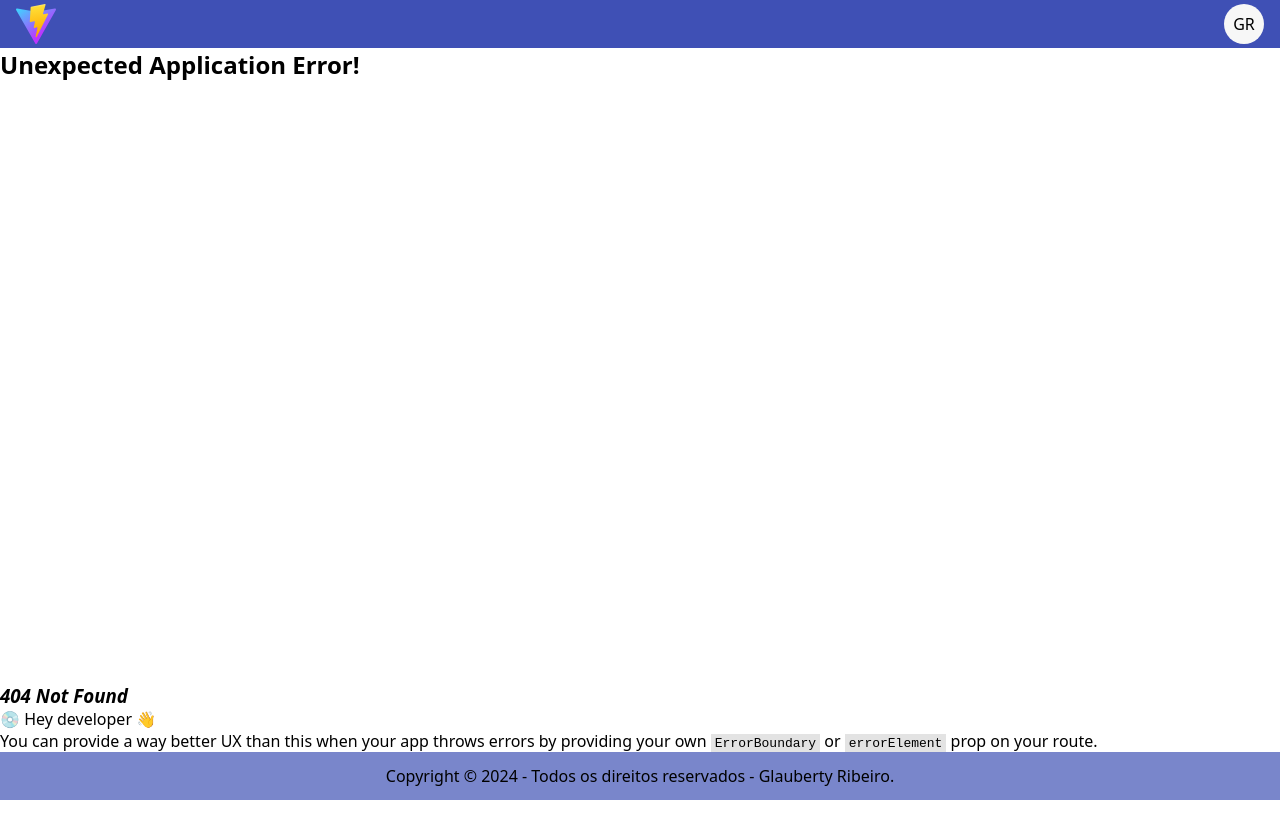
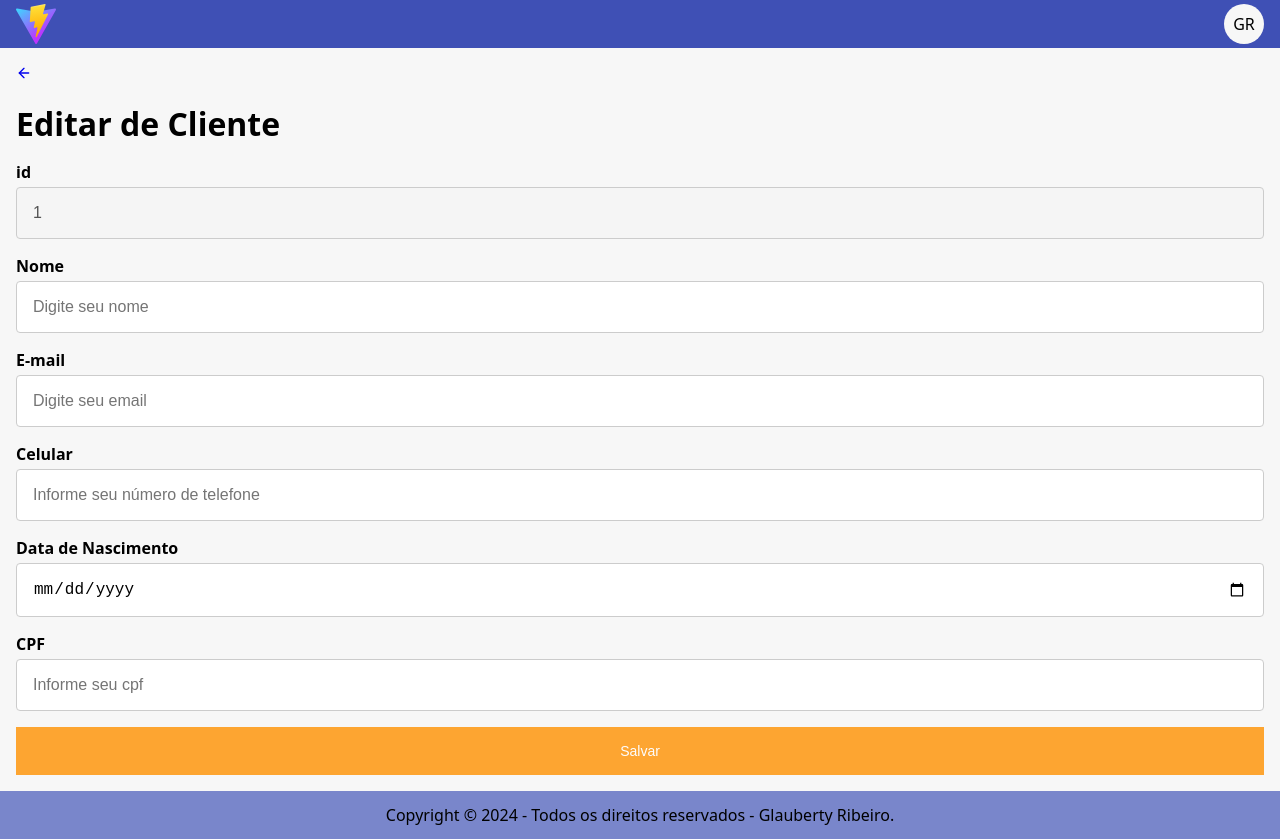
Before and after one commit to Alerrandoribeiro/aulas-frontend-pwa, a React (Vite) app: page /lista-cadastro-clientes/1 in a window 1280 px wide. Before the commit this address had no page. Before the commit the page ends 800 px from the top, so only its background shows below. Built offline with nearby package versions, Linux system fonts and the light colour scheme.

Commit message:
Subindo cadastro e edição de clientes

```diff
--- a/src/App.jsx
+++ b/src/App.jsx
@@ -41,7 +41,7 @@ const router = createBrowserRouter([
     element: <PaginaListaClientes/>,
   },
   {
-    path: "/lista-cadastro-clientes",
+    path: "/lista-cadastro-clientes/:id?",
     element: <PaginaCadastroClientes/>,
   },
 ]);
--- a/src/comum/componentes/servicos/ServicoCliente.js
+++ b/src/comum/componentes/servicos/ServicoCliente.js
@@ -1,6 +1,6 @@
 class ServicoCliente {
   listar() {
-    const clientesDoLocalStorage = localStorage.getItem("clientes");
+    const clientesDoLocalStorage = localStorage.getItem("lista-clientes");
     if (clientesDoLocalStorage) {
       return JSON.parse(clientesDoLocalStorage);
     }
@@ -8,13 +8,29 @@ class ServicoCliente {
     return [];
   }
 
-  salvar(novoCliente) {
+  cadastrarCliente(novoCliente) {
     const clientesDoLocalStorage = this.listar();
     clientesDoLocalStorage.push(novoCliente);
     localStorage.setItem(
-        "clientes",
+        "lista-clientes",
         JSON.stringify(clientesDoLocalStorage));
   }
+
+  editarCliente(cliente) {
+    const clientesDoLocalStorage = this.listar();
+    const indexCliente = clientesDoLocalStorage.findIndex( (c) => c.id === +cliente.id);
+
+    clientesDoLocalStorage[indexCliente] = cliente;
+    localStorage.setItem("lista-clientes", JSON.stringify(clientesDoLocalStorage))
+
+  }
+
+  buscarPorId(idCliente) {
+   const clientesDoLocalStorage = this.listar();
+
+    return clientesDoLocalStorage.find( (c) => c.id === +idCliente);
+}
+
 }
 
 export default ServicoCliente;
--- /dev/null
+++ b/src/comum/componentes/utils/mascara.js
@@ -0,0 +1,20 @@
+export const formatarComMascara = (value, mask) => {
+    if (!value) return "";
+    let numericValue = value.replace(/[\D]/g, "");
+    let maskedValue = "";
+    let valueIndex = 0;
+    for (let i = 0; i < mask.length; i++) {
+        if (mask[i] === "#") {
+            maskedValue += numericValue[valueIndex] || "";
+            valueIndex++;
+        } else {
+            maskedValue += mask[i];
+        }
+        if (valueIndex >= numericValue.length) break;
+    }
+    return maskedValue;
+ };
+
+
+ export const MASCARA_CPF = "###.###.###-##";
+ export const MASCARA_CELULAR = "(##) #####-####";
--- a/src/paginas/PaginaCadastroClientes/PaginaCadastroClientes.jsx
+++ b/src/paginas/PaginaCadastroClientes/PaginaCadastroClientes.jsx
@@ -1,14 +1,20 @@
-import { useState } from "react";
+import { useEffect, useState } from "react";
 import BotaoCustomizado from "../../comum/componentes/BotaoCustomizado/BotaoCustomizado";
 import Principal from "../../comum/componentes/Principal/Principal";
 import "./PaginaCadastroClientes.css";
 import ServicoCliente from "../../comum/componentes/servicos/ServicoCliente";
-import { useNavigate } from "react-router-dom";
+import { useNavigate, useParams } from "react-router-dom";
+import {
+  MASCARA_CELULAR,
+  MASCARA_CPF,
+  formatarComMascara,
+} from "../../comum/componentes/utils/mascara";
+
+const instanciaSevicoCliente = new ServicoCliente();
 
 const PaginaCadastroClientes = () => {
-
   const navigate = useNavigate();
-
+  const params = useParams();
 
   const [nome, setNome] = useState("");
   const [email, setEmail] = useState("");
@@ -16,25 +22,50 @@ const PaginaCadastroClientes = () => {
   const [dataNascimento, setDataNascimento] = useState("");
   const [cpf, setCpf] = useState("");
 
-  const sevicoCliente = new ServicoCliente();
+  useEffect(() => {
+    if (params.id) {
+      const clienteEncontrado = instanciaSevicoCliente.buscarPorId(params.id);
+      if (clienteEncontrado) {
+        setNome(clienteEncontrado.nome);
+        setEmail(clienteEncontrado.email);
+        setCelular(clienteEncontrado.celular);
+        setDataNascimento(clienteEncontrado.dataNascimento);
+        setCpf(clienteEncontrado.cpf);
+      }
+    }
+  }, [params.id]);
 
   const salvar = () => {
-    const novoCliente = {
+    const cliente = {
+      id: params.id ? +params.id : Date.now(),
       nome,
       email,
       celular,
       dataNascimento,
       cpf,
     };
-    console.log(novoCliente)
 
-    sevicoCliente.salvar(novoCliente)
-    navigate('/lista-clientes')
+    if (params.id) {
+      instanciaSevicoCliente.editarCliente(cliente);
+    } else {
+      instanciaSevicoCliente.cadastrarCliente(cliente);
+    }
 
+    navigate("/lista-clientes");
   };
 
   return (
-    <Principal titulo={"Novo de Cliente"} voltarPara={"/lista-clientes"}>
+    <Principal
+      titulo={params.id ? "Editar de Cliente" : "Novo Cliente"}
+      voltarPara={"/lista-clientes"}
+    >
+      {params.id && (
+        <div className="campo">
+          <label>id</label>
+          <input type="text" value={params.id} disabled></input>
+        </div>
+      )}
+
       <div className="campo">
         <label>Nome</label>
         <input
@@ -66,7 +97,7 @@ const PaginaCadastroClientes = () => {
           placeholder="Informe seu número de telefone"
           value={celular}
           onChange={(e) => {
-            setCelular(e.target.value);
+            setCelular(formatarComMascara(e.target.value, MASCARA_CELULAR));
           }}
         ></input>
       </div>
@@ -89,9 +120,9 @@ const PaginaCadastroClientes = () => {
           type="tel"
           placeholder="Informe seu cpf"
           value={cpf}
-          onChange={(e) => {
-            setCpf(e.target.value);
-          }}
+          onChange={(e) =>
+            setCpf(formatarComMascara(e.target.value, MASCARA_CPF))
+          }
         ></input>
       </div>
 
--- /dev/null
+++ b/src/paginas/PaginaInicial/PaginaListaClientes/PaginaListaClientes.css
@@ -0,0 +1,10 @@
+.pagina-lista-clientes_item-cliente{
+    background-color: #fff;
+    padding: 8px;
+
+    display: flex;
+    align-items: center;
+    justify-content: space-between;
+
+
+}
--- a/src/paginas/PaginaInicial/PaginaListaClientes/PaginaListaClientes.jsx
+++ b/src/paginas/PaginaInicial/PaginaListaClientes/PaginaListaClientes.jsx
@@ -1,20 +1,44 @@
-import { Link } from "react-router-dom";
+import "./PaginaListaClientes.css";
+import { Link, useNavigate } from "react-router-dom";
 import Principal from "../../../comum/componentes/Principal/Principal";
 import ServicoCliente from "../../../comum/componentes/servicos/ServicoCliente";
+import { useEffect, useState } from "react";
+import { FaFilePen } from "react-icons/fa6";
+
+const instanciaServicoCliente = new ServicoCliente();
 
 const PaginaListaClientes = () => {
+  const navigate = useNavigate();
 
-    const servicoCliente = new ServicoCliente();
-    const clientesDoLocalStorage = servicoCliente.listar();
+  const [listaClientes, setlistaClientes] = useState([]);
 
-  return( <Principal titulo="Lista de Clientes" voltarPara={"/"}>
+  const navegarEdicao = (idCliente) => {
+    navigate(`/lista-cadastro-clientes/${idCliente}`);
+  };
 
- <Link to={'/lista-cadastro-clientes'}>Novo</Link>
+  useEffect(() => {
+    const clientesDoLocalStorage = instanciaServicoCliente.listar();
+    setlistaClientes(clientesDoLocalStorage);
+  }, []);
 
-  <pre>
-    {JSON.stringify(clientesDoLocalStorage, null, 2)}
-  </pre>
-  </Principal>
+  return (
+    <Principal titulo="Lista de Clientes" voltarPara={"/"}>
+      <Link to={"/lista-cadastro-clientes"}>Novo</Link>
+      {listaClientes.map((cliente) => {
+        return (
+          <div key={cliente.id} className="pagina-lista-clientes_item-cliente">
+            {cliente.nome}
+            <FaFilePen
+              size={24}
+              color="green"
+              onClick={() => {
+                navegarEdicao(cliente.id);
+              }}
+            />
+          </div>
+        );
+      })}
+    </Principal>
   );
 };
 
```
